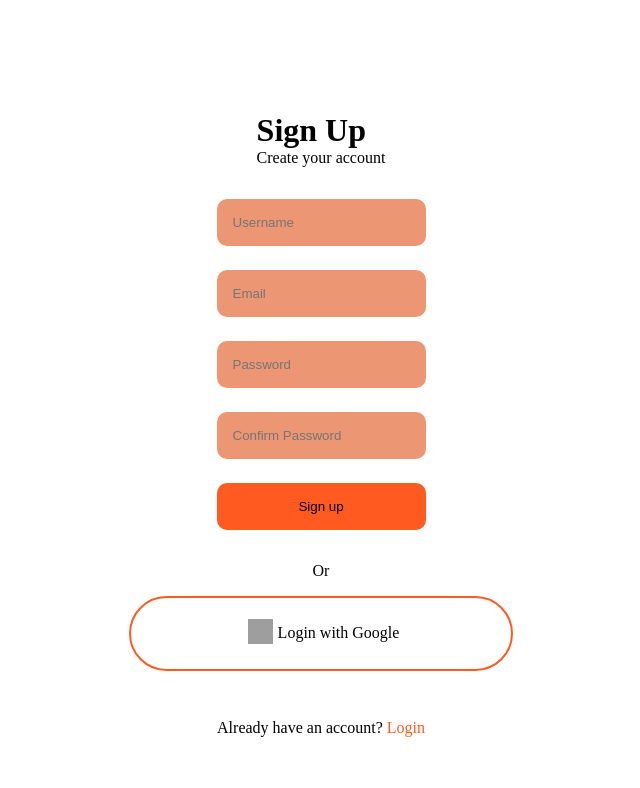
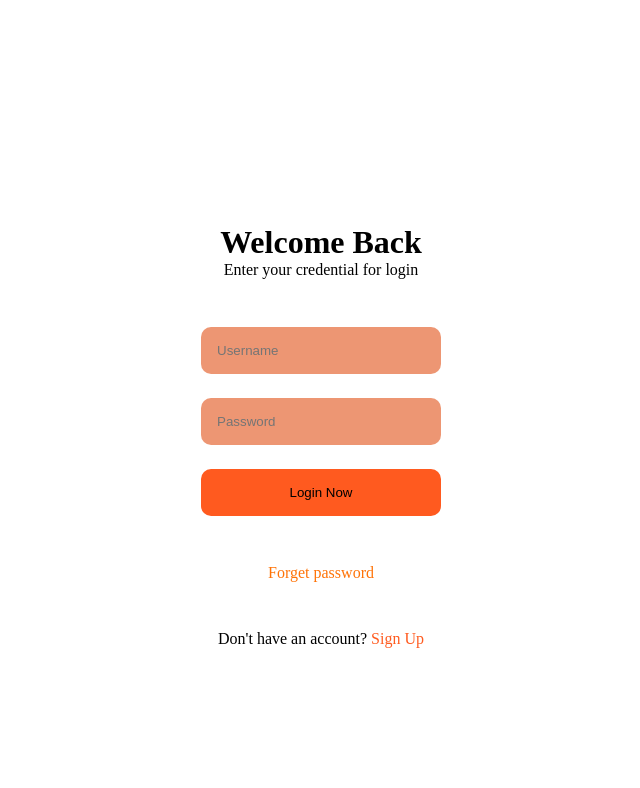
Before and after one commit to sanjana-vi20/project-2, a plain HTML site: page index.html in a window 1280 px wide. Shown: the whole page, without its empty margins (319-959 px from the left). Drawn offline with Linux system fonts and the light colour scheme; grey boxes are pictures that could not be loaded.

Commit message:
Add files via upload

```diff
--- a/index.html
+++ b/index.html
@@ -3,103 +3,75 @@
 <head>
   <meta charset="UTF-8">
   <meta name="viewport" content="width=device-width, initial-scale=1.0">
-    <title>SignUp</title>
+  <title>Sign Up</title>
   <link rel="stylesheet" href="style.css">
+</head>
 <style>
   *{
+  padding: 0px;
   margin: 0px;
-    padding: 0px;
   box-sizing: border-box;
 }
-.SignUp{
+.loginPage{
   height: 100%;
   width: 100%;
+  margin-top: 7rem;
   display: flex;
   flex-direction: column;
   justify-content: center;
   align-items: center;
 }
 .head{
-    padding-top: 7rem;
+  text-align: center;
 }
 .form{
-     margin: 2rem;
+  margin: 3rem;
   display: flex;
   flex-direction: column;
+  justify-content: center;
   gap: 1.5rem;
 }
-
 .username{
+  border-radius: 10px;
+  border: 0px;
   padding: 1rem;
-    background-color:  rgba(235, 135, 95, 0.875);
+  background-color: rgba(235, 135, 95, 0.875);
+}
+.password{
+  border-radius: 10px;
   border: 0px;
-    border-radius: 10px;
+  padding: 1rem;
+  background-color: rgba(235, 135, 95, 0.875);
 }
 .button{
   padding: 1rem;
+  background-color: rgba(255, 68, 0, 0.877);
   border: 0px;
   border-radius: 10px;
-    background-color: rgba(255, 68, 0, 0.877);
-}
-.image{
-    height:35px;
-    width: 35px;
-    padding: 5px;
-}
-a{
-    text-decoration: none;
-
-}
-.anchor{
-    margin-top: 1rem;
-   border: 2px solid rgba(255, 68, 0, 0.877);
-   padding: 1rem;
-   width: 30%;
-   border-radius: 40px;
-   display: flex;
-   flex-direction: row;
-   justify-content: center;
-}
-.para{
-    padding-top: 10px;
-    color: black;
-}
-@media screen and(max-width: 320px) {
-.anchor{
-    width: 50%;
-}
+  width: 15rem;
 }
 .footersection{
-    padding: 3rem;
+  padding-top: 3rem;
 }
-
-
+.footersection a{
+  text-decoration: none;
+  color:  rgba(255, 68, 0, 0.877);;
+}
 </style>
-</head>
 <body>
-    <div class="SignUp">
+  <div class="loginPage">
     <div class="head">
-            <h1>Sign Up</h1>
-            <p>Create your account</p>
+      <h1>Welcome Back</h1>
+      <p>Enter your credential for login</p>
     </div>
       <form action="submit" class="form">
           <input type="username" placeholder="Username" class="username">
-            <input type="email" placeholder="Email" class="username" >
-            <input type="password" placeholder="Password" class="username">
-            <input type="password" placeholder="Confirm Password" class="username">
-            <input type="button" value="Sign up" class="button">
+          <input type="password" placeholder="Password" class="password">
+          <a href="#"><input type="button" value="Login Now" class="button"></a>
       </form>
-         <p>Or</p>
-         <div class="anchor">
-             <div class="img">
-                <img src="https://img.icons8.com/?size=100&id=17949&format=png&color=000000" alt="" class="image">
-             </div>
-             <div class="para">
-                <a href="#" style="color: black;">Login with Google</a>
-             </div>
-         </div>
-        <footer class="footersection">
-            <p>Already have an account? <a href="" style="color:  rgba(255, 68, 0, 0.877);">Login</a></p>
+   <a href="#" style="color: rgb(255, 115, 7); text-decoration: none;">Forget password</a>
+   <footer class = "footersection">
+     <span>Don't have an account? <a href="Signup page/">Sign Up</a></span>
    </footer>
   </div>
 </body>
```
Lines whose indentation alone changed are shown as unchanged.
